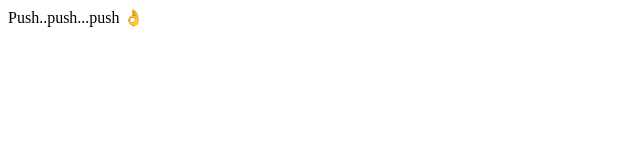
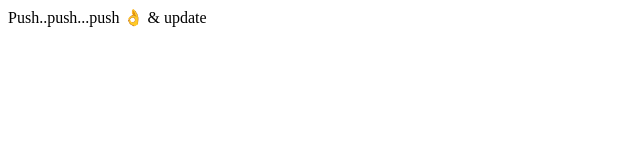
Before and after one commit to LuanD-tech/luand-website, a plain HTML site: page push.html in a window 1280 px wide. Shown: the full height of the page, 0-640 px from the left. Drawn offline with Linux system fonts and the light colour scheme.

Commit message:
update push

```diff
--- a/push.html
+++ b/push.html
@@ -5,6 +5,6 @@
     <title>Document</title>
 </head>
 <body>
-    Push..push...push 👌
+    Push..push...push 👌 & update
 </body>
 </html>
```
